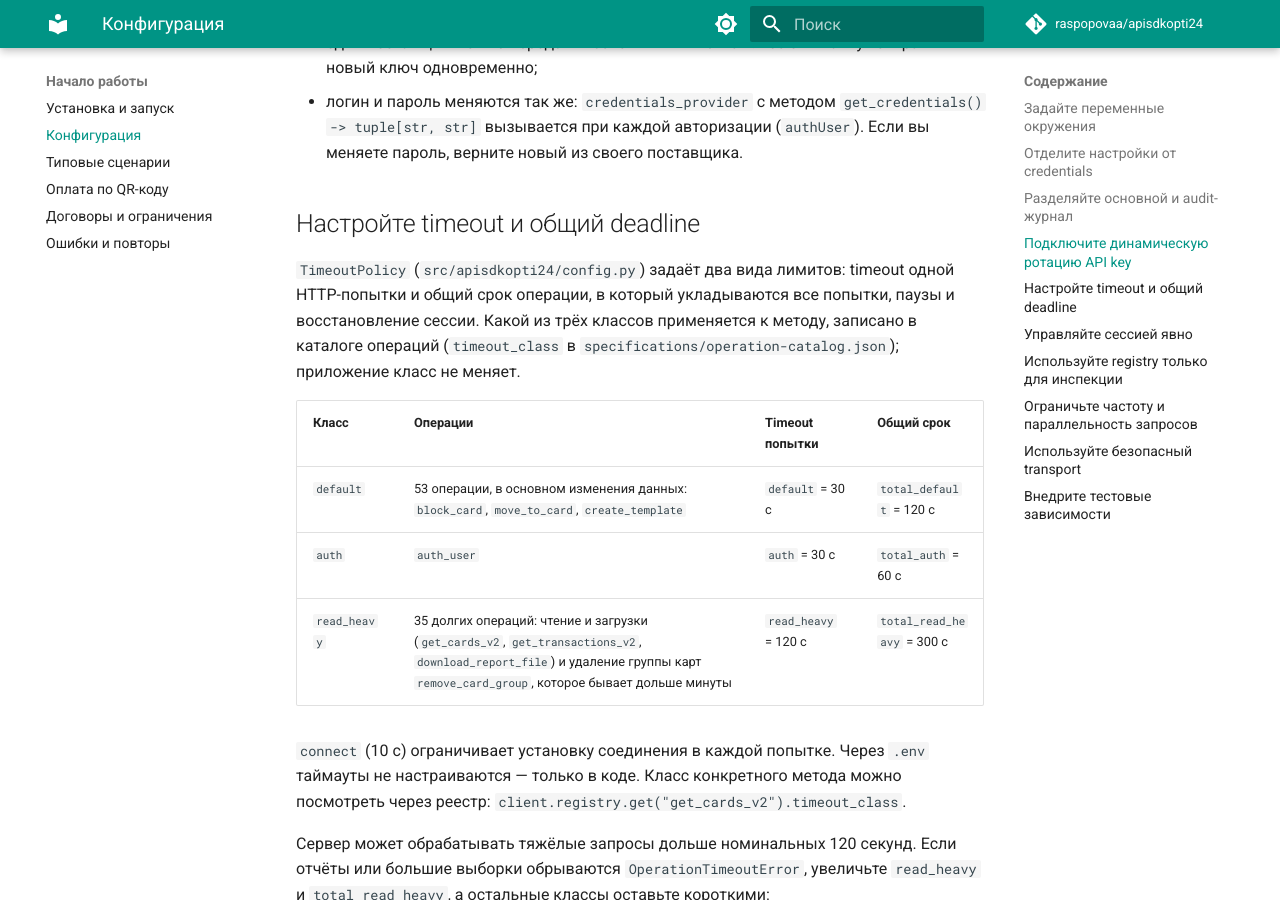
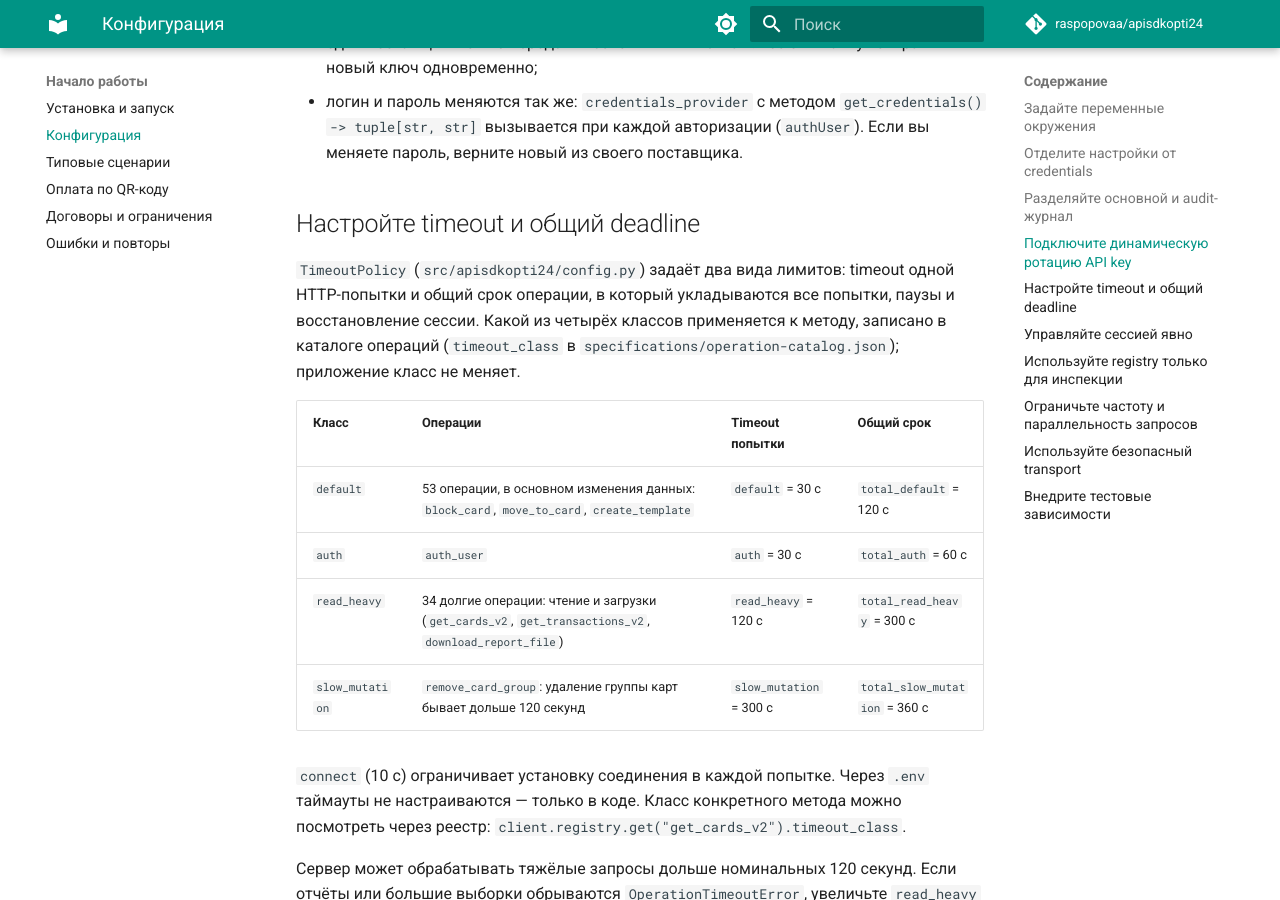
Before and after one commit to raspopovaa/apisdkopti24, an MkDocs documentation site: the page built from docs/configuration.md, in a window 1280 px wide and 900 px high, scrolled down 4236 px. Built offline with MkDocs 1.6.1 and Material for MkDocs 9.7.7, drawn with Linux system fonts in a browser that asks for light colours; comment, search, counter and statistics services are not loaded; the version menu is left out.

Commit message:
fix(timeouts): give remove_card_group a 300-second slow_mutation class
Card group removal can take longer than the 120-second read_heavy attempt
timeout while the group is still removed on the server, so the SDK reported
APIResponseTimeoutError for a completed deletion. A new timeout class,
slow_mutation (TimeoutPolicy.slow_mutation = 300 s per attempt,
total_slow_mutation = 360 s), now applies to remove_card_group only; other
heavy operations stay in read_heavy. The method is still sent once.

The catalog change is regenerated into endpoints.py and the endpoint
snapshot. configuration.md, spec-compatibility.md, the remove_card_group
example and the changelog describe the new class. Tests cover the class
assignment, the resolved values and validation.

Co-Authored-By: Claude Opus 5.5 <noreply@anthropic.com>

```diff
--- a/docs/configuration.md
+++ b/docs/configuration.md
@@ -171,7 +171,7 @@ if __name__ == "__main__":
 
 `TimeoutPolicy` (`src/apisdkopti24/config.py`) задаёт два вида лимитов: timeout
 одной HTTP-попытки и общий срок операции, в который укладываются все попытки,
-паузы и восстановление сессии. Какой из трёх классов применяется к методу,
+паузы и восстановление сессии. Какой из четырёх классов применяется к методу,
 записано в каталоге операций (`timeout_class` в
 `specifications/operation-catalog.json`); приложение класс не меняет.
 
@@ -179,7 +179,8 @@ if __name__ == "__main__":
 |---|---|---|---|
 | `default` | 53 операции, в основном изменения данных: `block_card`, `move_to_card`, `create_template` | `default` = 30 с | `total_default` = 120 с |
 | `auth` | `auth_user` | `auth` = 30 с | `total_auth` = 60 с |
-| `read_heavy` | 35 долгих операций: чтение и загрузки (`get_cards_v2`, `get_transactions_v2`, `download_report_file`) и удаление группы карт `remove_card_group`, которое бывает дольше минуты | `read_heavy` = 120 с | `total_read_heavy` = 300 с |
+| `read_heavy` | 34 долгие операции: чтение и загрузки (`get_cards_v2`, `get_transactions_v2`, `download_report_file`) | `read_heavy` = 120 с | `total_read_heavy` = 300 с |
+| `slow_mutation` | `remove_card_group`: удаление группы карт бывает дольше 120 секунд | `slow_mutation` = 300 с | `total_slow_mutation` = 360 с |
 
 `connect` (10 с) ограничивает установку соединения в каждой попытке. Через `.env`
 таймауты не настраиваются — только в коде. Класс конкретного метода можно
```
Also changed, not shown: CHANGELOG.md (+8 -0 lines), docs/examples/card_groups/remove_card_group.md (+1 -1 lines), docs/spec-compatibility.md (+1 -1 lines), 6 other files.
